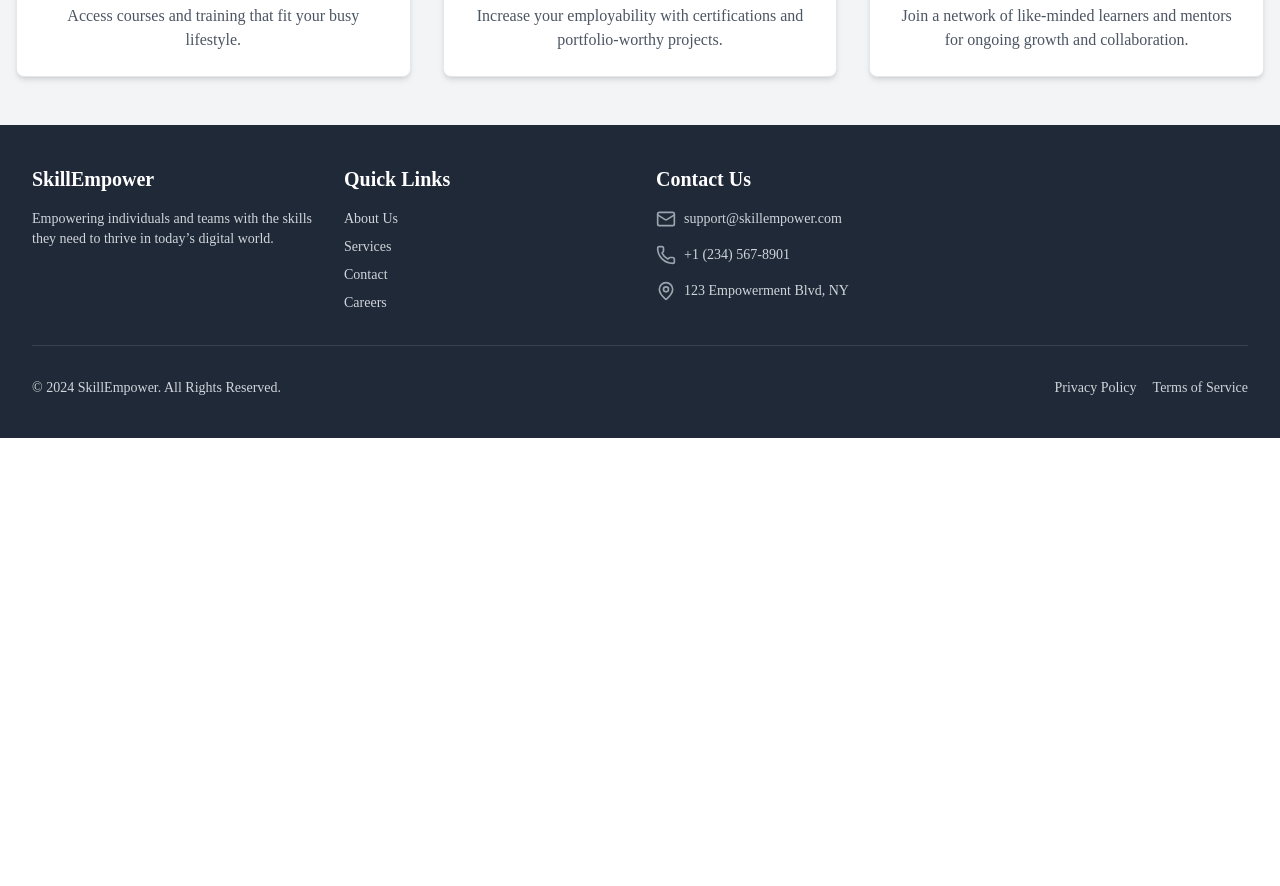
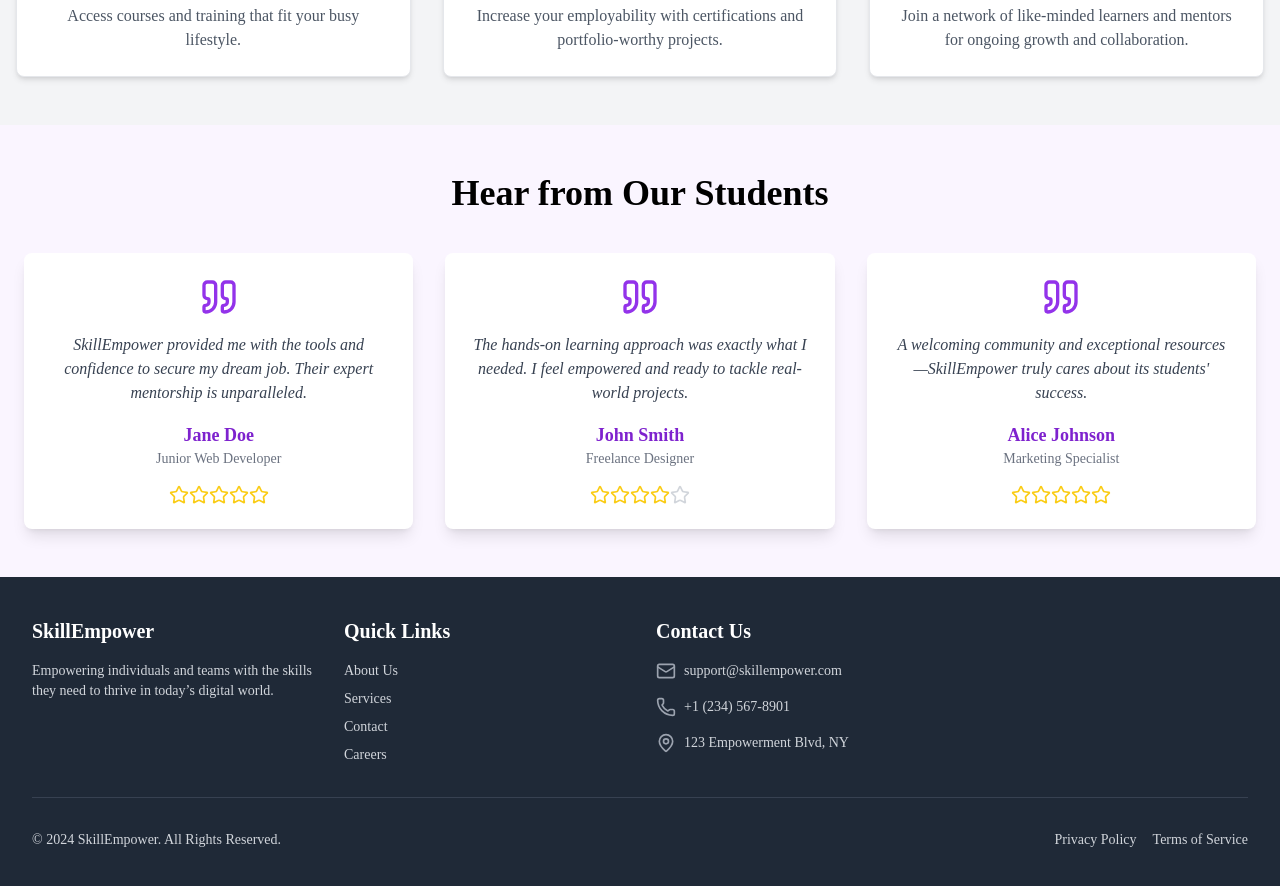
Before and after one commit to Kaycee34/SkillEmpower, a React (Vite) app: page / in a window 1280 px wide. Shown: the part 1880-2766 px from the top of the page. Before the commit the page ends 2318 px from the top, so only its background shows below. Built offline with nearby package versions, Linux system fonts and the light colour scheme.

Commit message:
added studetns overview & fixed mobile nav routing

```diff
--- a/src/Pages/Home.jsx
+++ b/src/Pages/Home.jsx
@@ -1,5 +1,6 @@
 import Benefits from "../components/benefits";
 import Hero from "../components/HeroPage"
+import StudentOverview from "../components/studentsOverview";
 import AboutSection from './../components/About';
 
 
@@ -10,6 +11,7 @@ const Home = () => {
       <Hero />
       <AboutSection />
       <Benefits />
+      <StudentOverview />
     </div>
   )
 }
--- a/src/components/MobileNavbar.jsx
+++ b/src/components/MobileNavbar.jsx
@@ -24,7 +24,7 @@ const MobileNavbar = () => {
 
         {/* User Icon */}
         <div>
-          <Link to="/Register">
+          <Link to="/register">
             <CircleUserRound size={24} className="text-purple-600 cursor-pointer" />
           </Link>
         </div>
@@ -44,13 +44,31 @@ const MobileNavbar = () => {
             ✕
           </button>
           <ul className="flex flex-col items-center justify-center flex-grow text-lg text-black">
-            {['Home', 'Courses', 'Services', 'Programs', 'Register'].map((item, index) => (
-              <li className="py-4" key={index}>
-                <Link to={`/${item.toLowerCase()}`} onClick={toggleSidebar}>
-                  {item}
-                </Link>
-              </li>
-            ))}
+            <li className="py-4">
+              <Link to="/" onClick={toggleSidebar}>
+                Home
+              </Link>
+            </li>
+            <li className="py-4">
+              <Link to="/courses" onClick={toggleSidebar}>
+                Courses
+              </Link>
+            </li>
+            <li className="py-4">
+              <Link to="/services" onClick={toggleSidebar}>
+                Services
+              </Link>
+            </li>
+            <li className="py-4">
+              <Link to="/programs" onClick={toggleSidebar}>
+                Programs
+              </Link>
+            </li>
+            <li className="py-4">
+              <Link to="/register" onClick={toggleSidebar}>
+                Register
+              </Link>
+            </li>
           </ul>
         </div>
       </div>
--- /dev/null
+++ b/src/components/studentsOverview.jsx
@@ -0,0 +1,75 @@
+
+import { Star, Quote } from "lucide-react";
+
+const Testimonials = () => {
+  const testimonials = [
+    {
+      name: "Jane Doe",
+      feedback:
+        "SkillEmpower provided me with the tools and confidence to secure my dream job. Their expert mentorship is unparalleled.",
+      rating: 5,
+      role: "Junior Web Developer",
+    },
+    {
+      name: "John Smith",
+      feedback:
+        "The hands-on learning approach was exactly what I needed. I feel empowered and ready to tackle real-world projects.",
+      rating: 4,
+      role: "Freelance Designer",
+    },
+    {
+      name: "Alice Johnson",
+      feedback:
+        "A welcoming community and exceptional resources—SkillEmpower truly cares about its students' success.",
+      rating: 5,
+      role: "Marketing Specialist",
+    },
+  ];
+
+  return (
+    <section className="py-12 bg-purple-50">
+      <div className="container mx-auto px-6">
+        {/* Section Header */}
+        <h2 className="text-4xl font-extrabold text-black text-center mb-10">
+          Hear from Our Students
+        </h2>
+
+        <div className="grid gap-8 md:grid-cols-2 lg:grid-cols-3">
+          {testimonials.map((testimonial, index) => (
+            <div
+              key={index}
+              className="bg-white rounded-lg shadow-lg p-6 hover:shadow-xl transition-all"
+            >
+              {/* Quote Icon */}
+              <div className="flex justify-center mb-4">
+                <Quote className="h-10 w-10 text-purple-600" />
+              </div>
+              {/* Feedback */}
+              <p className="text-gray-700 italic text-center mb-4">
+                {testimonial.feedback}
+              </p>
+              {/* Student Details */}
+              <div className="text-center">
+                <h3 className="text-lg font-semibold text-purple-700">
+                  {testimonial.name}
+                </h3>
+                <p className="text-sm text-gray-500">{testimonial.role}</p>
+              </div>
+              {/* Star Ratings */}
+              <div className="flex justify-center mt-4">
+                {Array.from({ length: testimonial.rating }).map((_, i) => (
+                  <Star key={i} className="h-5 w-5 text-yellow-400" />
+                ))}
+                {Array.from({ length: 5 - testimonial.rating }).map((_, i) => (
+                  <Star key={i} className="h-5 w-5 text-gray-300" />
+                ))}
+              </div>
+            </div>
+          ))}
+        </div>
+      </div>
+    </section>
+  );
+};
+
+export default Testimonials;
```
